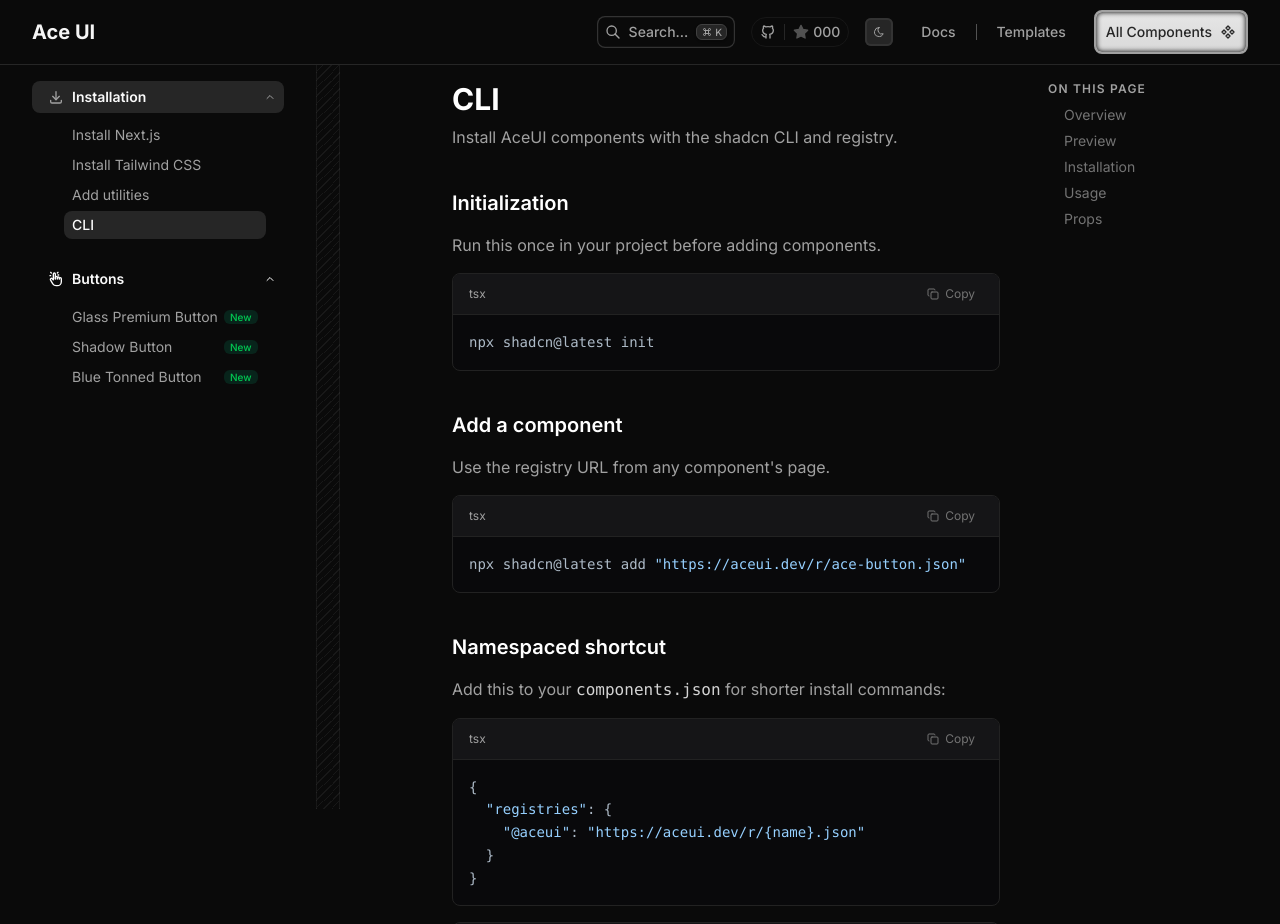
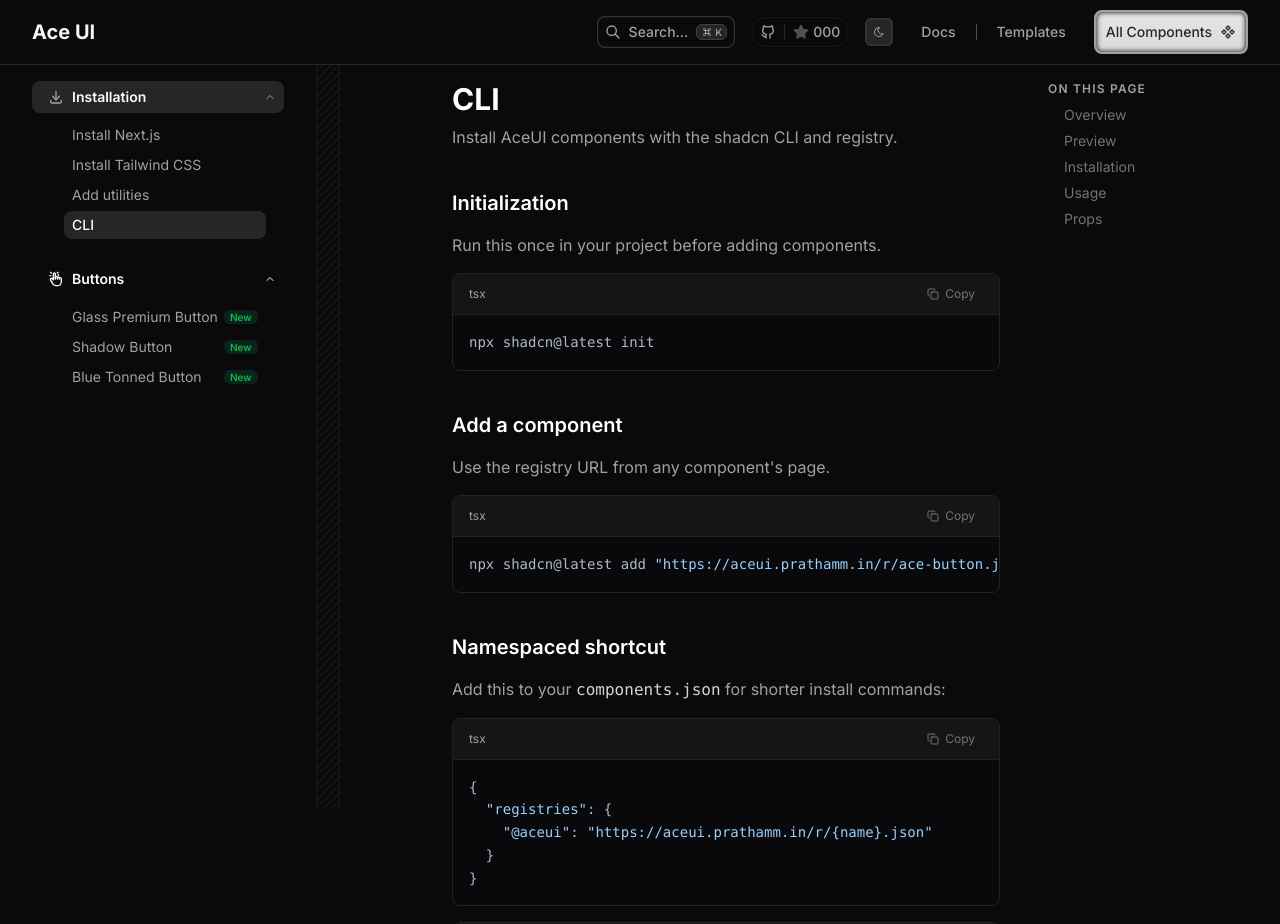
Before and after one commit to PrathamSingh1/Aceui, a Next.js app: page /docs/cli in a window 1280 px wide. Shown: the top 924 px of the page. Built offline with nearby package versions, Linux system fonts and the light colour scheme.

Commit message:
added deployed url

```diff
--- a/src/app/docs/cli/page.tsx
+++ b/src/app/docs/cli/page.tsx
@@ -24,7 +24,7 @@
           Use the registry URL from any component's page.
         </p>
         <CodeBlock
-          code={`npx shadcn@latest add "https://aceui.dev/r/ace-button.json"`}
+          code={`npx shadcn@latest add "https://aceui.prathamm.in/r/ace-button.json"`}
         />
       </section>
 
@@ -40,7 +40,7 @@
         <CodeBlock
           code={`{
   "registries": {
-    "@aceui": "https://aceui.dev/r/{name}.json"
+    "@aceui": "https://aceui.prathamm.in/r/{name}.json"
   }
 }`}
         />
--- a/src/lib/registry.ts
+++ b/src/lib/registry.ts
@@ -1,6 +1,6 @@
 export type PackageManager = "npm" | "pnpm" | "bun" | "yarn";
 
-export const REGISTRY_BASE_URL = "https://aceui.dev/r";
+export const REGISTRY_BASE_URL = "https://aceui.prathamm.in/r";
 
 export const PACKAGE_MANAGER_EXECUTORS: Record<PackageManager, string> = {
   npm: "npx",
@@ -15,7 +15,7 @@
 
 export function getShadcnAddCommand(
   componentName: string,
-    packageManager: PackageManager = "npm"
+  packageManager: PackageManager = "npm",
 ): string {
   return `${PACKAGE_MANAGER_EXECUTORS[packageManager]} shadcn@latest add ${getRegistryItemUrl(componentName)}`;
 }
```
Lines whose indentation alone changed are shown as unchanged.
